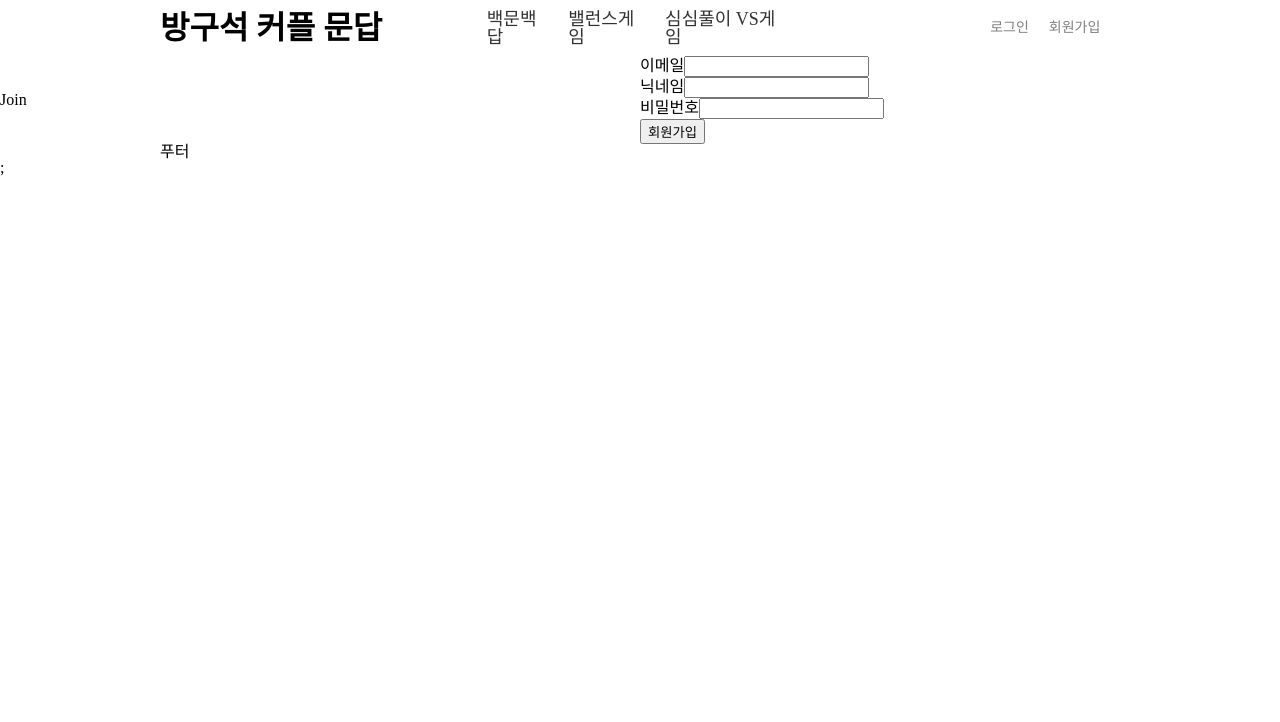
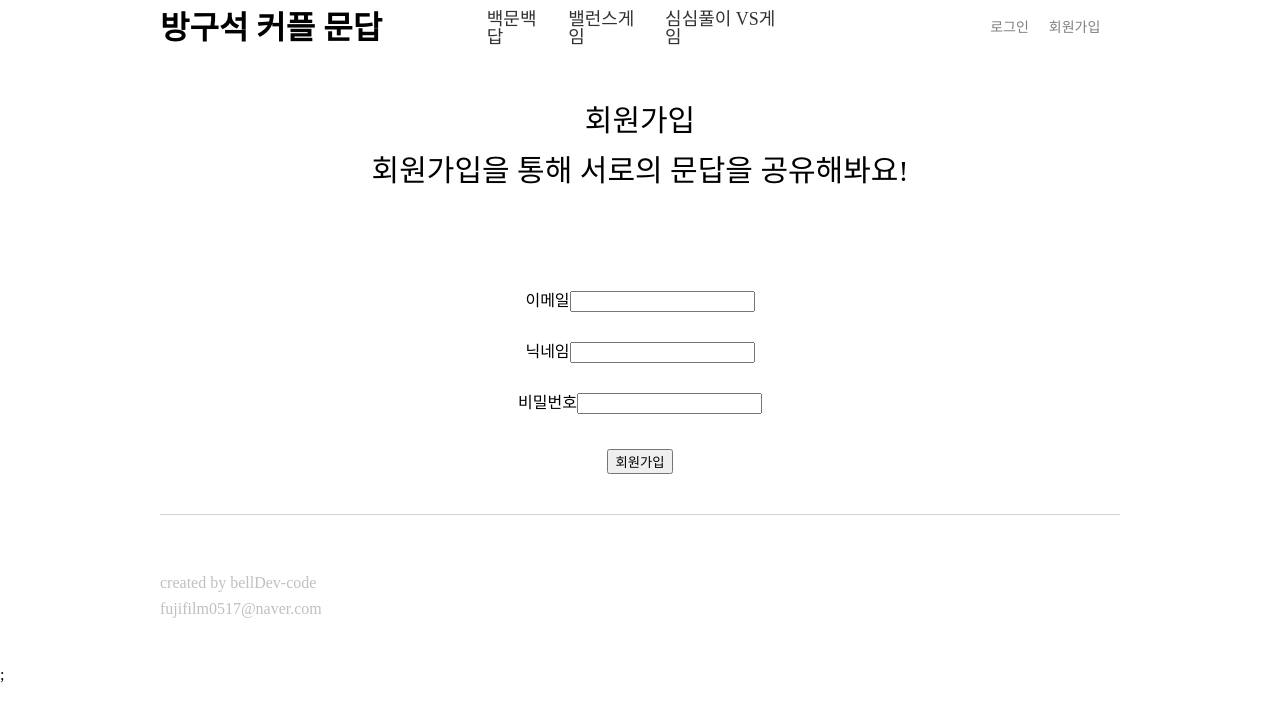
Before and after one commit to bellDev-code/question-react-frontend, a React (Create React App) app: page /#/join in a window 1280 px wide. Shown: the top 722 px of the page. Built offline with nearby package versions, Linux system fonts and the light colour scheme.

Commit message:
join page styledcomponents

```diff
--- a/src/components/Footer/index.js
+++ b/src/components/Footer/index.js
@@ -10,12 +10,27 @@ const Container = styled.div`
 const Wrapper = styled.div`
   width: 75%;
   display: flex;
+  border-top: solid 1px #d3d3d3;
+  flex-direction: column;
+  padding: 50px 0;
+`;
+
+const FooterText = styled.div`
+  margin: 10px 0;
+  color: #c0c0c0;
+`;
+
+const FooterEmail = styled.div`
+  color: #c0c0c0;
 `;
 
 const Footer = () => {
   return (
     <Container>
-      <Wrapper>푸터</Wrapper>
+      <Wrapper>
+        <FooterText>created by bellDev-code</FooterText>
+        <FooterEmail>fujifilm0517@naver.com</FooterEmail>
+      </Wrapper>
     </Container>
   );
 };
--- a/src/components/Header/index.js
+++ b/src/components/Header/index.js
@@ -86,7 +86,9 @@ const Header = () => {
         <Wrapper>
           <LoginWrapper>
             <LoginText>로그인</LoginText>
-            <SignText>회원가입</SignText>
+            <Link to={"/join"}>
+              <SignText>회원가입</SignText>
+            </Link>
           </LoginWrapper>
         </Wrapper>
       </ContainerWrapper>
--- a/src/routes/Auth/Join.js
+++ b/src/routes/Auth/Join.js
@@ -6,16 +6,35 @@ import { ADD_USER } from "./Auth.queries";
 const Container = styled.div`
   width: 100%;
   display: flex;
+  flex-direction: column;
   justify-content: center;
   align-items: center;
 `;
 const Wrapper = styled.div`
   width: 75%;
+  text-align: center;
+  padding: 50px 0 20px 0;
 `;
 
-const InputWrapper = styled.div``;
+const JoinTitle = styled.div`
+  font-size: 30px;
+`;
+
+const JoinText = styled.div`
+  font-size: 30px;
+  padding: 20px 0;
+`;
+
+const InputWrapper = styled.div`
+  padding: 15px 0;
+`;
 
 const Input = styled.input``;
+
+const JoinButton = styled.button`
+  margin: 20px 0;
+`;
+
 const Join = () => {
   const [email, setEmail] = useState("");
   const [nickName, setNickName] = useState("");
@@ -39,7 +58,10 @@ const Join = () => {
   };
   return (
     <Container>
-      <Wrapper>Join</Wrapper>
+      <Wrapper>
+        <JoinTitle>회원가입</JoinTitle>
+        <JoinText>회원가입을 통해 서로의 문답을 공유해봐요!</JoinText>
+      </Wrapper>
       <Wrapper>
         <InputWrapper>
           이메일
@@ -65,7 +87,7 @@ const Join = () => {
             }}
           />
         </InputWrapper>
-        <button onClick={joinOnClick}>회원가입</button>
+        <JoinButton onClick={joinOnClick}>회원가입</JoinButton>
       </Wrapper>
     </Container>
   );
```
